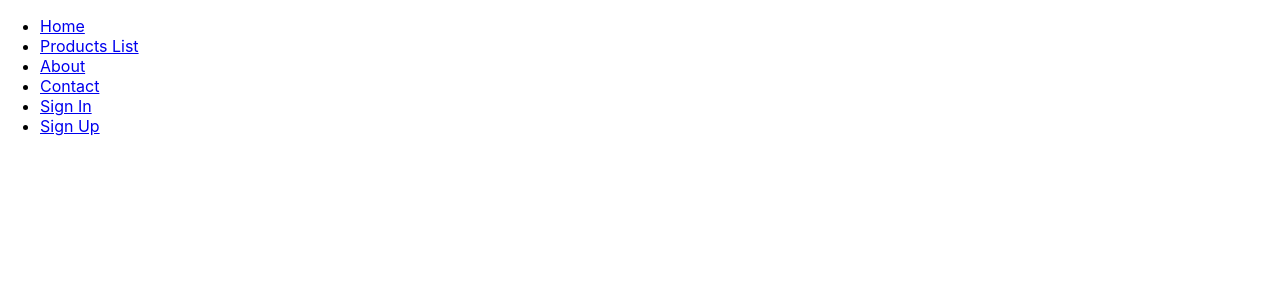
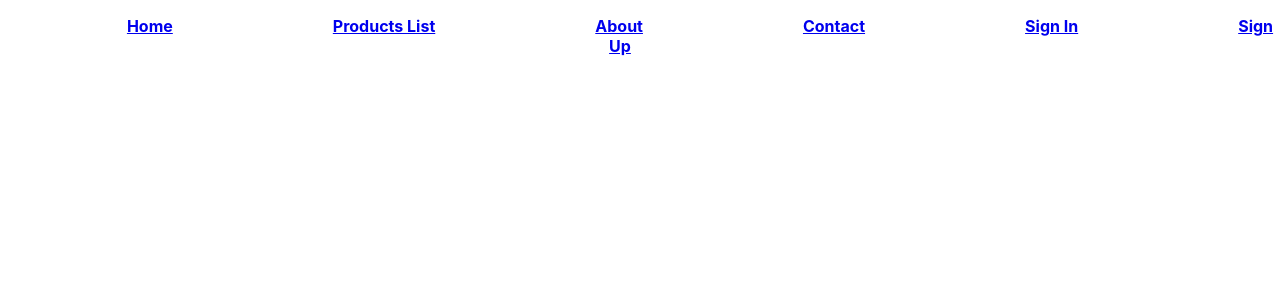
Before and after one commit to kianooshmada/myapp2, a React (Create React App) app: page /products in a window 1280 px wide. Shown: the top 300 px of the page. Built offline with nearby package versions, Linux system fonts and the light colour scheme.

Commit message:
update 16

```diff
--- a/src/App.js
+++ b/src/App.js
@@ -1,47 +1,13 @@
 import React, { Component } from "react";
 import "./App.css";
 import { Selector } from "./components/Selector";
-import { BrowserRouter as Router, Route, Link } from "react-router-dom";
-import { List } from "./containers/Products/List";
-import { About } from "./containers/About/About";
-import { Contact } from "./containers/Contact/Contact";
-import { SignIn } from "./containers/SignIn/SignIn";
-import { SignUp } from "./containers/SignUp/SignUp";
+
 export class App extends Component {
   render() {
     return (
-      <Router>
-        <div>
-          <nav>
-            <ul>
-              <li>
-                <Link to="/">Home</Link>
-              </li>
-              <li>
-                <Link to="/productsList">Products List</Link>
-              </li>
-              <li>
-                <Link to="/about">About</Link>
-              </li>
-              <li>
-                <Link to="/contact">Contact</Link>
-              </li>
-              <li>
-                <Link to="/signin">Sign In</Link>
-              </li>
-              <li>
-                <Link to="/signup">Sign Up</Link>
-              </li>
-            </ul>
-          </nav>
-          <Route path="/" />
-          <Route path="/productsList" component={List} />
-          <Route path="/about" component={About} />
-          <Route path="/contact" component={Contact} />
-          <Route path="/signin" component={SignIn} />
-          <Route path="/signup" component={SignUp} />
-        </div>
-      </Router>
+      <div className="App">
+        <Selector />
+      </div>
     );
   }
 }
--- a/src/components/Selector.js
+++ b/src/components/Selector.js
@@ -1,6 +1,11 @@
 import React, { Component } from "react";
-import { BrowserRouter as Router, Link, Route } from "react-router-dom";
+import { BrowserRouter as Router, Route, Link } from "react-router-dom";
 import styled from "styled-components";
+import { List } from "../containers/Products/List";
+import { About } from "../containers/About/About";
+import { Contact } from "../containers/Contact/Contact";
+import { SignIn } from "../containers/SignIn/SignIn";
+import { SignUp } from "../containers/SignUp/SignUp";
 export class Selector extends Component {
   render() {
     const UL = styled.ul`
@@ -12,21 +17,39 @@ export class Selector extends Component {
       display: inline;
       padding: 5rem;
     `;
-
     return (
+      <Router>
         <div>
-        {/* <Router>
+          <nav>
             <UL>
               <LI>
-              <Link to="/test" href="/Test">
-                Products
-              </Link>
-
-              <Route path="/test" Component={Test}></Route>
+                <Link to="/">Home</Link>
+              </LI>
+              <LI>
+                <Link to="/productsList">Products List</Link>
+              </LI>
+              <LI>
+                <Link to="/about">About</Link>
+              </LI>
+              <LI>
+                <Link to="/contact">Contact</Link>
+              </LI>
+              <LI>
+                <Link to="/signin">Sign In</Link>
+              </LI>
+              <LI>
+                <Link to="/signup">Sign Up</Link>
               </LI>
             </UL>
-        </Router> */}
+          </nav>
+          <Route path="/" />
+          <Route path="/productsList" component={List} />
+          <Route path="/about" component={About} />
+          <Route path="/contact" component={Contact} />
+          <Route path="/signin" component={SignIn} />
+          <Route path="/signup" component={SignUp} />
         </div>
+      </Router>
     );
   }
 }
```
Lines whose indentation alone changed are shown as unchanged.
